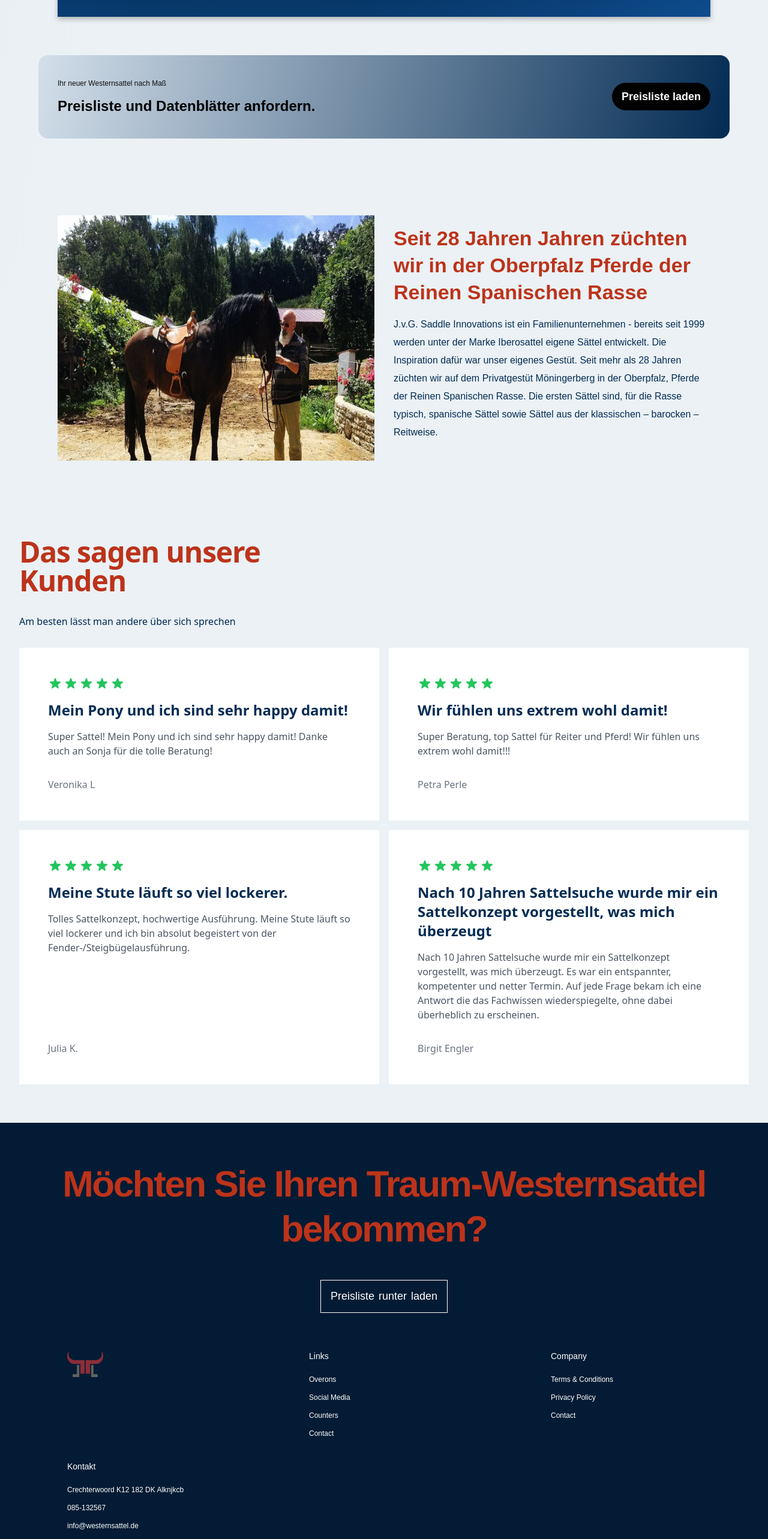
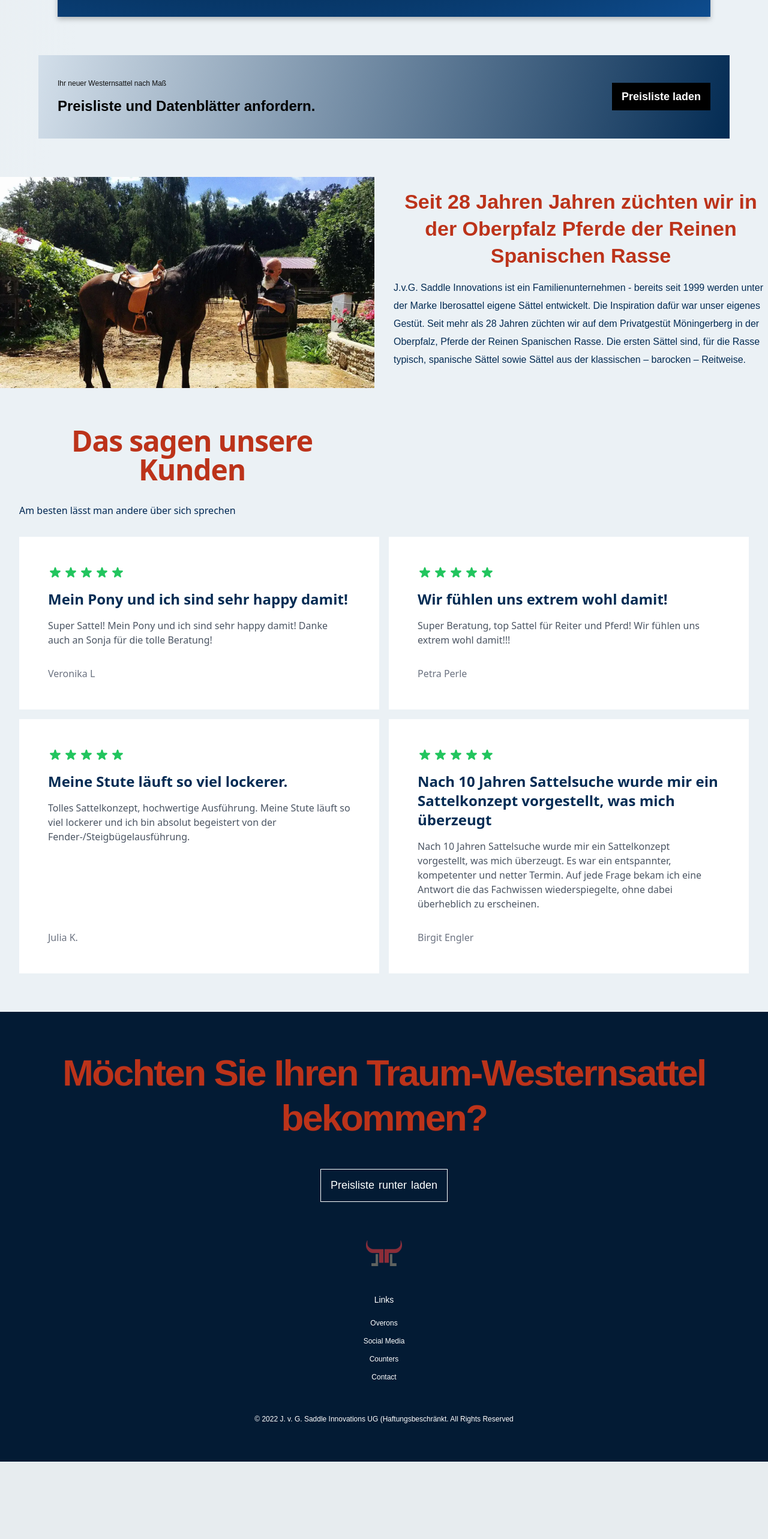
Before and after one commit to scare-destiny/westernsattel-landing, a React (Create React App) app: page / in a window 1280 px wide. Shown: the part 1560-4126 px from the top of the page at 60% size. After the commit the page ends 3997 px from the top, so only its background shows below. Built offline with nearby package versions, Linux system fonts and the light colour scheme.

Commit message:
design changes

```diff
--- a/src/components/cta/cta.css
+++ b/src/components/cta/cta.css
@@ -5,7 +5,6 @@
 	flex-direction: row;
 	padding: 2rem;
 	margin: 4rem;
-	border-radius: 1rem;
 	background: var(--gradient-bar);
 }
 
@@ -36,7 +35,7 @@
 .westernsattel__cta-btn button {
 	background: #000000;
 	color: #FFFFFF;
-	border-radius: 40px;
+
 	font-family: var(--font-family);
 	font-weight: 700;
 	font-size: 18px;
--- a/src/containers/footer/Footer.jsx
+++ b/src/containers/footer/Footer.jsx
@@ -26,18 +26,6 @@ const Footer = () => {
 					<p>Counters</p>
 					<p>Contact</p>
 				</div>
-				<div className='westernsattel__footer-links_div'>
-					<h4>Company</h4>
-					<p>Terms & Conditions</p>
-					<p>Privacy Policy</p>
-					<p>Contact</p>
-				</div>
-				<div className='westernsattel__footer-links_div'>
-					<h4>Kontakt</h4>
-					<p>Crechterwoord K12 182 DK Alknjkcb</p>
-					<p>085-132567</p>
-					<p>info@westernsattel.de</p>
-				</div>
 			</div>
 			<div className='westernsattel__footer-copyright'>
 				<p>© 2022 J. v. G. Saddle Innovations UG (Haftungsbeschränkt. All Rights Reserved</p>
--- a/src/containers/footer/footer.css
+++ b/src/containers/footer/footer.css
@@ -60,11 +60,14 @@
 .westernsattel__footer-links div {
 	width: 250px;
 	margin: 1rem;
+	width: 100%;
+	align-items: center;
 }
 
 .westernsattel__footer-links_logo {
 	display: flex;
 	flex-direction: column;
+	align-items: center;
 }
 
 .westernsattel__footer-links_logo img {
@@ -85,6 +88,7 @@
 	display: flex;
 	justify-content: flex-start;
 	flex-direction: column;
+
 }
 
 .westernsattel__footer-links_div h4 {
--- a/src/containers/header/header.css
+++ b/src/containers/header/header.css
@@ -100,6 +100,9 @@
 	.westernsattel__header-content {
 		margin: 0 0 3rem;
 	}
+	.westernsattel__header-image img  {
+		min-width: 100vw;
+	}
 }
 
 @media screen and (max-width: 650px) {
@@ -118,6 +121,7 @@
 	.westernsattel__header-content__input button {
 		font-size: 16px;
 		line-height: 24px;
+		border-radius: 0px;
 	}
 }
 
--- a/src/containers/history/History.jsx
+++ b/src/containers/history/History.jsx
@@ -4,7 +4,7 @@ import historyImage from '../../assets/history-image.webp'
 
 const History = () => {
 	return (
-		<div className='westernsattel__possibility section__padding' id='geschichte'>
+		<div className='westernsattel__possibility ' id='geschichte'>
 			<div className='westernsattel__possibility-image'>
 				<img src={historyImage} alt='possibility' />
 			</div>
--- a/src/containers/history/history.css
+++ b/src/containers/history/history.css
@@ -1,6 +1,7 @@
 .westernsattel__possibility {
 	display: flex;
 	flex-direction: row;
+
 }
 
 .westernsattel__possibility-image {
@@ -30,6 +31,7 @@
 	font-weight: 500;
 	font-size: 16px;
 	line-height: 30px;
+	text-align: center;
 	/* identical to box height, or 188% */
 
 
@@ -47,6 +49,7 @@
 	font-size: 34px;
 	line-height: 45px;
 	margin: 1rem 0;
+	text-align: center;
 	/* or 132% */
 
 
@@ -78,4 +81,5 @@
 	.westernsattel__possibility-content {
 		margin-top: 2rem;
 	}
+
 }
--- a/src/containers/testimonials/testimonials.css
+++ b/src/containers/testimonials/testimonials.css
@@ -13,6 +13,7 @@
 }
 
 .sm\:text-5xl {
+	text-align: center;
 	background: #bc331a;
 	background-clip: text;
 	-webkit-background-clip: text;
```
